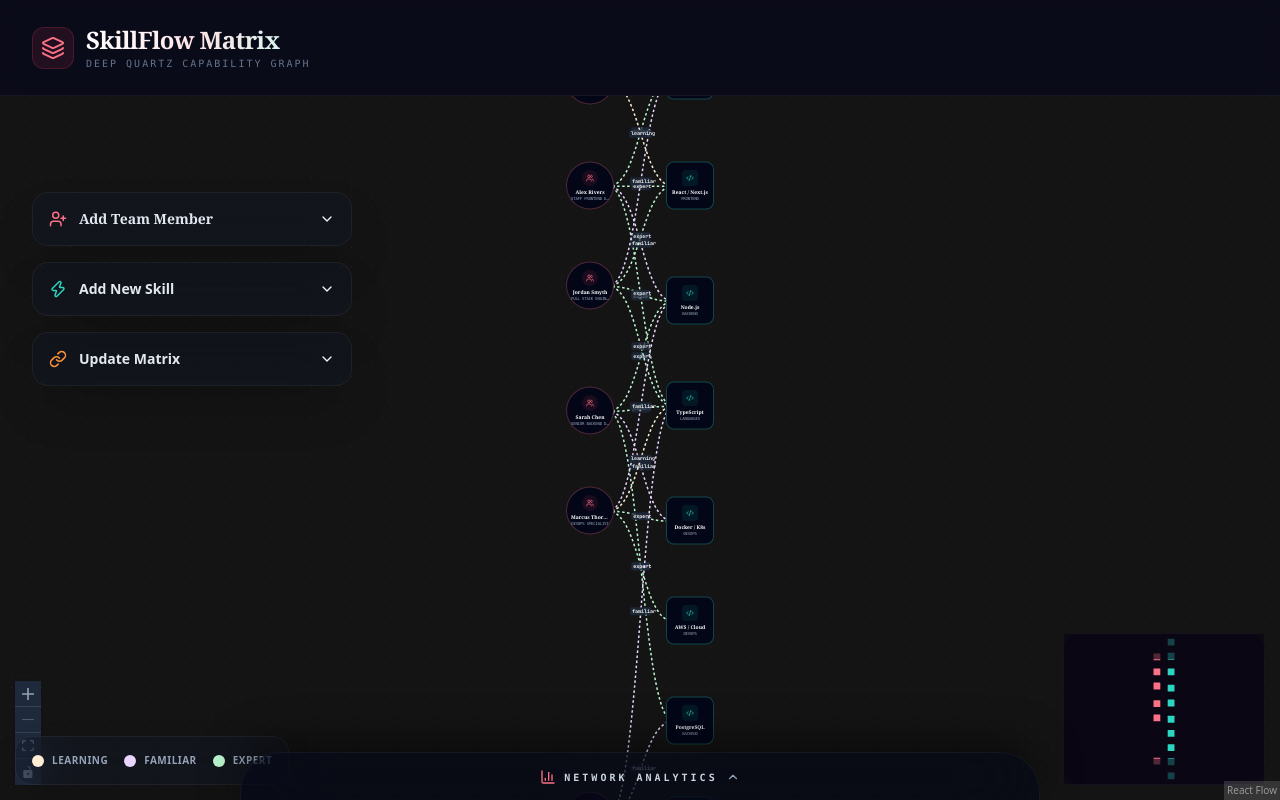
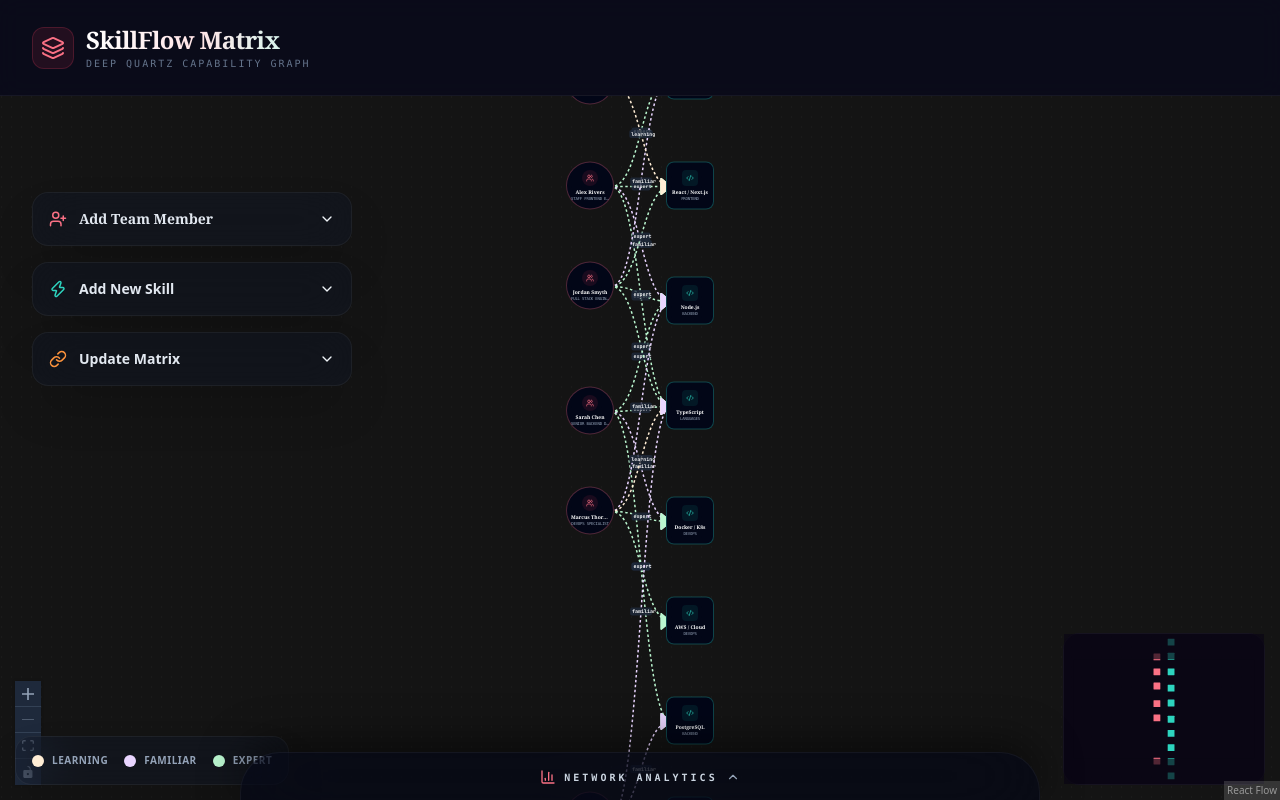
Before and after one commit to Vansh0204/SkillFlow-Matrix, a Next.js app: page / in a window 1280 px wide. Built offline with nearby package versions, Linux system fonts and the light colour scheme.

Commit message:
fix: maximize arrowhead visibility and unify handle offsets

```diff
--- a/components/SkillMatrixGraph.tsx
+++ b/components/SkillMatrixGraph.tsx
@@ -34,7 +34,7 @@ const PersonNode = ({ data, selected }: any) => {
       <Handle
         type="target"
         position={Position.Left}
-        style={{ left: '-4px', width: '8px', height: '8px', background: 'transparent', border: 'none' }}
+        style={{ left: '-12px', width: '10px', height: '10px', background: 'transparent', border: 'none' }}
       />
       <div className={`flex flex-col items-center justify-center w-24 h-24 rounded-full border-2 bg-slate-950 transition-all hover:scale-105 ${
         selected
@@ -50,7 +50,7 @@ const PersonNode = ({ data, selected }: any) => {
       <Handle
         type="source"
         position={Position.Right}
-        style={{ right: '-4px', width: '8px', height: '8px', background: 'transparent', border: 'none' }}
+        style={{ right: '-12px', width: '10px', height: '10px', background: 'transparent', border: 'none' }}
       />
 
       <button
@@ -69,7 +69,7 @@ const SkillNode = ({ data, selected }: any) => {
       <Handle
         type="target"
         position={Position.Left}
-        style={{ left: '-4px', width: '8px', height: '8px', background: 'transparent', border: 'none' }}
+        style={{ left: '-12px', width: '10px', height: '10px', background: 'transparent', border: 'none' }}
       />
       <div className={`flex flex-col items-center justify-center w-24 h-24 rounded-2xl border-2 bg-slate-950 transition-all hover:scale-105 ${
         selected
@@ -85,7 +85,7 @@ const SkillNode = ({ data, selected }: any) => {
       <Handle
         type="source"
         position={Position.Right}
-        style={{ right: '-4px', width: '8px', height: '8px', background: 'transparent', border: 'none' }}
+        style={{ right: '-12px', width: '10px', height: '10px', background: 'transparent', border: 'none' }}
       />
 
       <button
@@ -208,6 +208,8 @@ export default function SkillMatrixGraph() {
       markerEnd: {
         type: MarkerType.ArrowClosed,
         color: PROFICIENCY_COLORS[c.proficiency],
+        width: 25,
+        height: 25,
       },
       animated: true,
     }));
```
